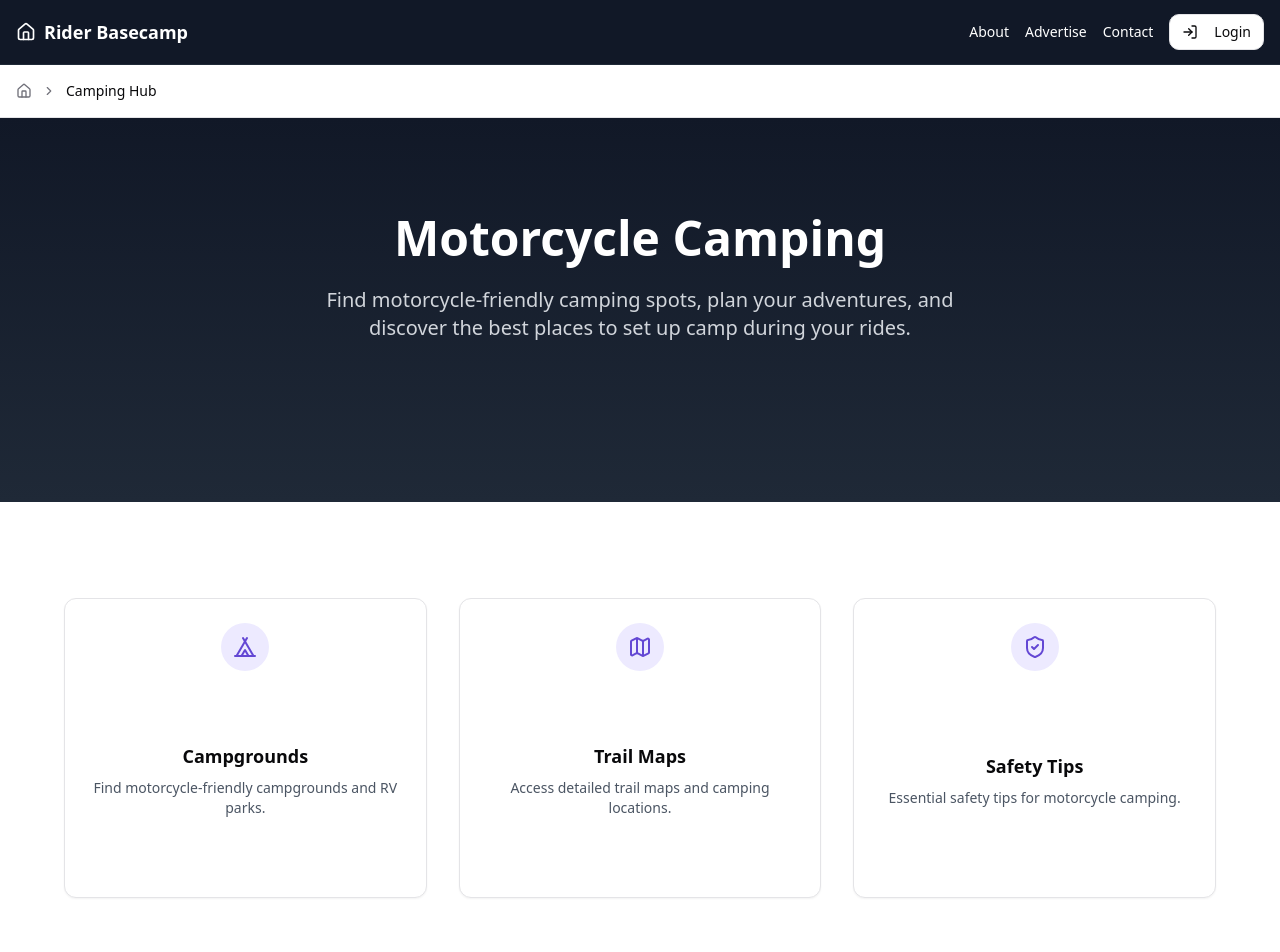
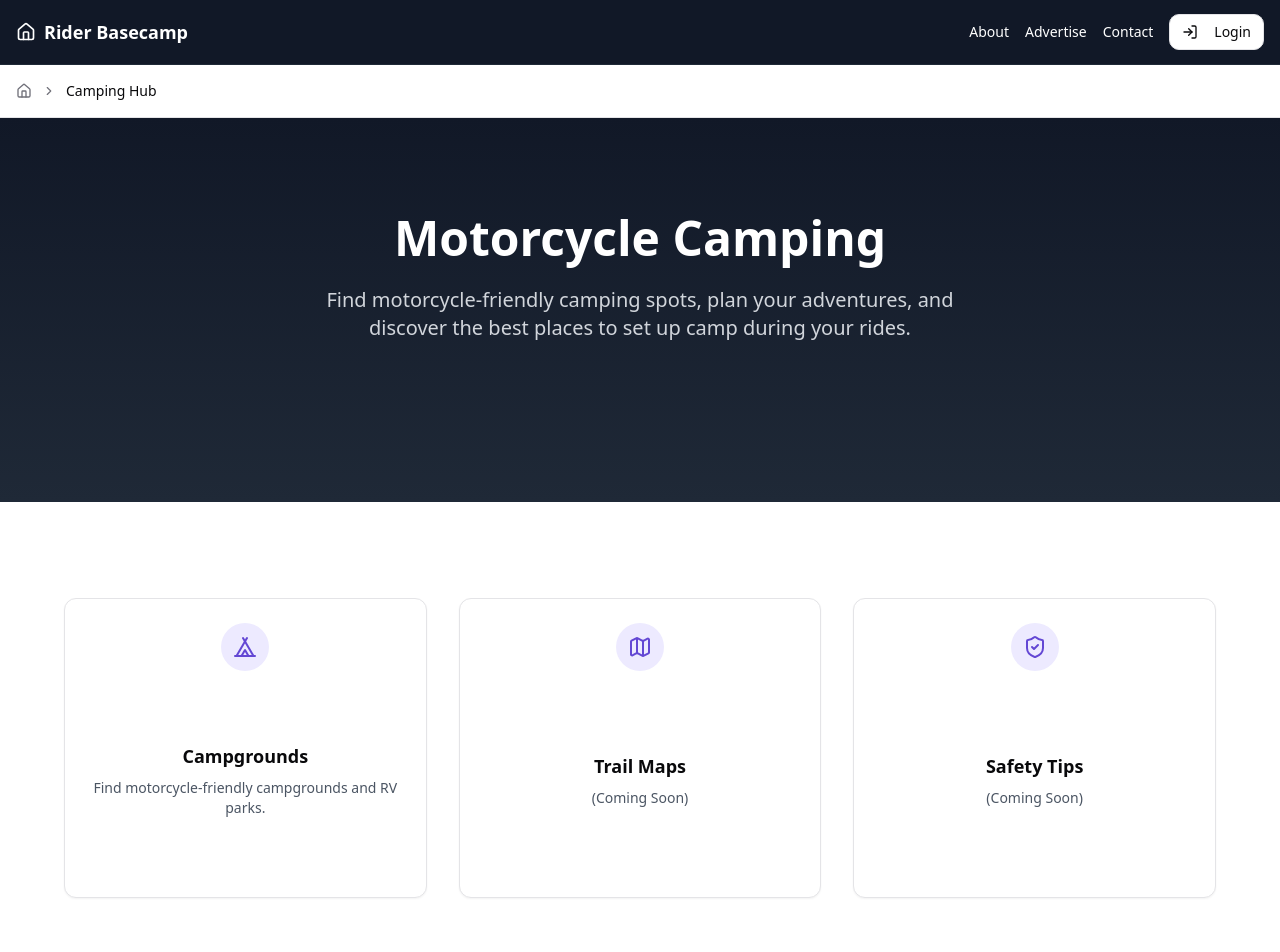
Before and after one commit to directconnected/rider-basecamp, a React (Vite) app: page /camping-hub in a window 1280 px wide. Shown: the top 952 px of the page. Built offline with nearby package versions, Linux system fonts and the light colour scheme.

Commit message:
Update CampingHub.tsx

```diff
--- a/src/pages/CampingHub.tsx
+++ b/src/pages/CampingHub.tsx
@@ -21,13 +21,13 @@ const features = [
   {
     icon: Map,
     title: "Trail Maps",
-    description: "Access detailed trail maps and camping locations.",
+    description: "(Coming Soon)",
     link: "/trail-maps"
   },
   {
     icon: ShieldCheck,
     title: "Safety Tips",
-    description: "Essential safety tips for motorcycle camping.",
+    description: "(Coming Soon)",
     link: "/camping-safety"
   }
 ];
```
